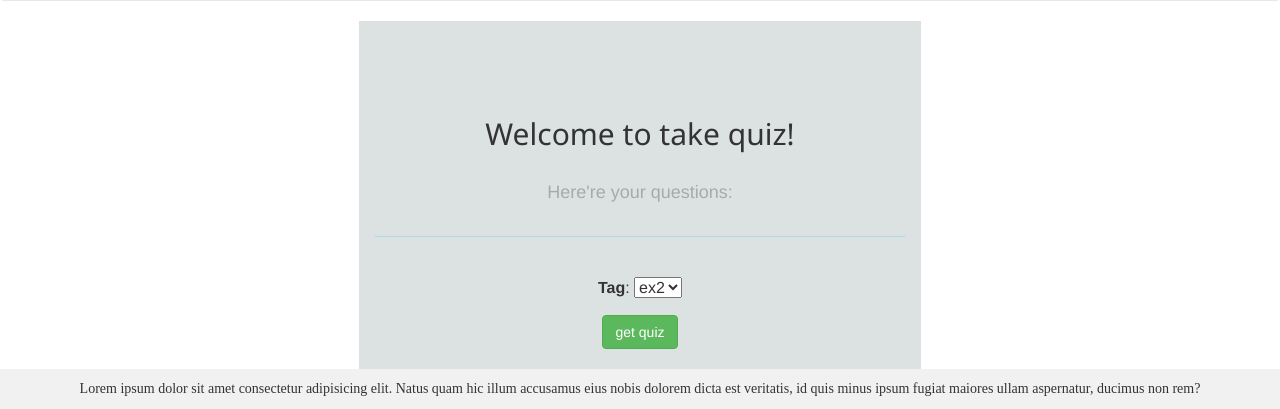
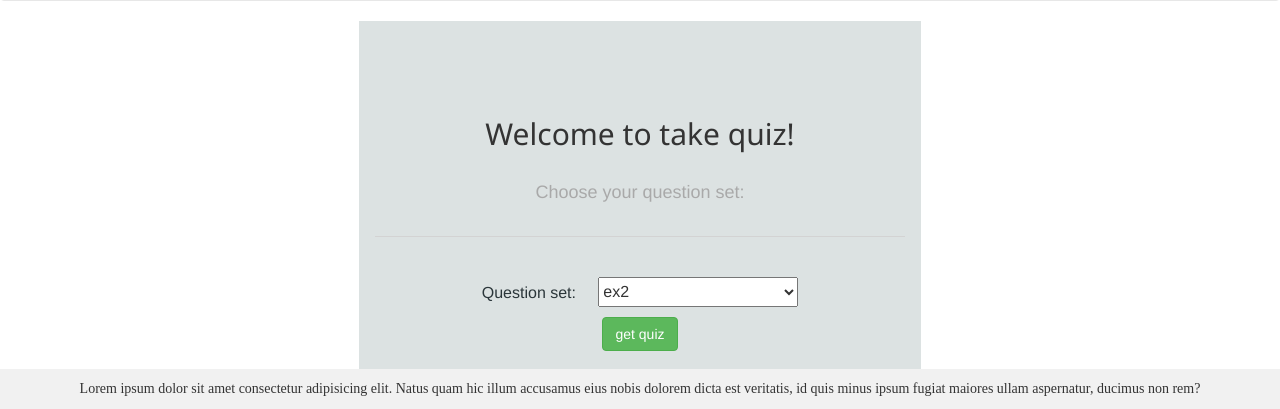
Before and after one commit to Budd00/CITS3403_Pro2, a Flask app: page /test in a window 1280 px wide. Shown: the part 391-800 px from the top of the page. Run offline with Flask 2, Linux system fonts and the light colour scheme; the visitor is signed in with stand-in values (Sample User, id 1); data comes from the database, SQL or seed files in the repository.

Commit message:
Update test.html

```diff
--- a/app/templates/test.html
+++ b/app/templates/test.html
@@ -46,10 +46,18 @@
     color: darkgrey;
     }
 
+    .aaa{
+        width: 200px;
+        height: 30px;
+    }
+
+    span{
+        color:rgb(43, 54, 58);
+    }
     .container .content hr {
     border: 0;
     height: 1px;
-    background-color: lightblue;
+    background-color:lightgray;
     }
 
     .container .content .questions{
@@ -67,12 +75,12 @@
 
 <div class="content">
 <h1 class="title">Welcome to take quiz!</h1>
-<p class="subtitle">Here're your questions:</p>
+<p class="subtitle">Choose your question set:</p>
 <hr>
 <div class="questions" >
 <form action="" method="post">
     {{ form.hidden_tag() }}
-    <P class="tag">{{ form.tag.label }}:  {{ form.tag }}</P>
+    <P class="tag"><span>Question set:</span> &nbsp&nbsp&nbsp  {{ form.tag(class_="aaa") }}</P>
     <p>
 
     </p>
```
